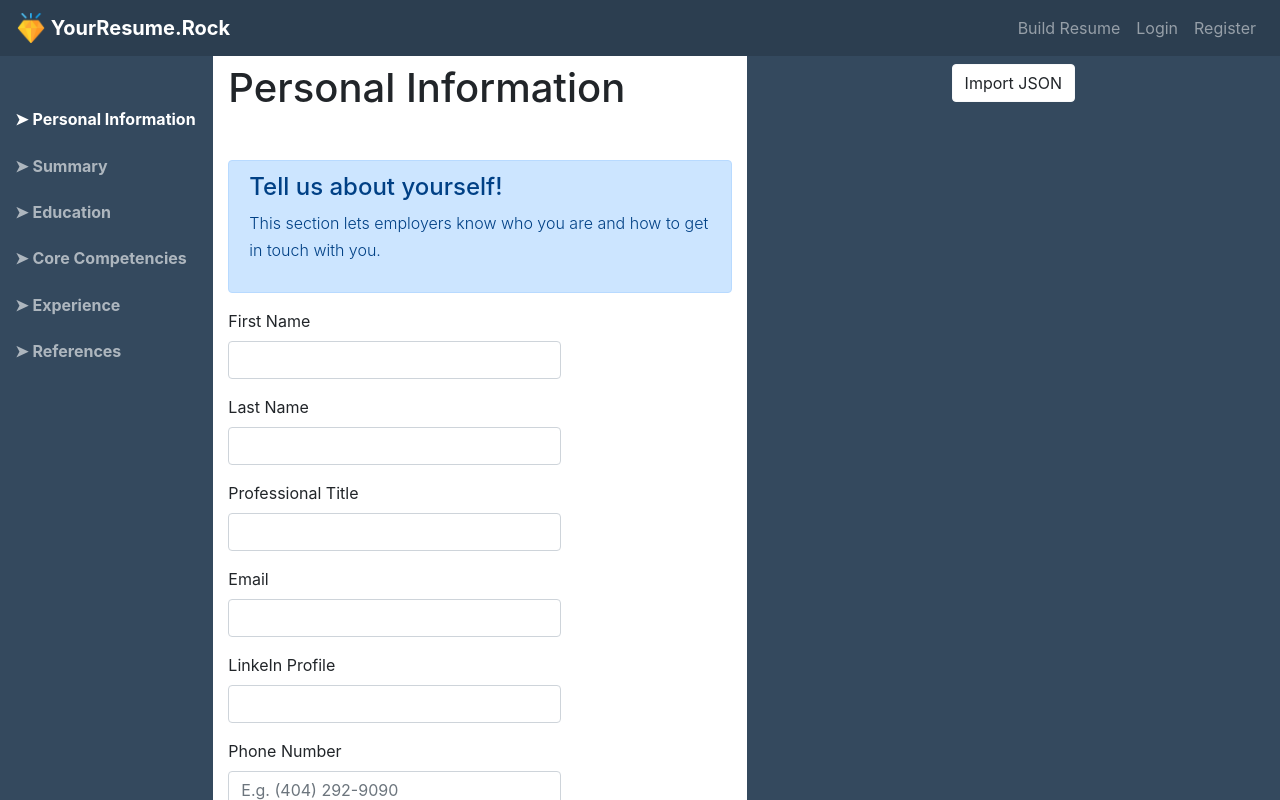
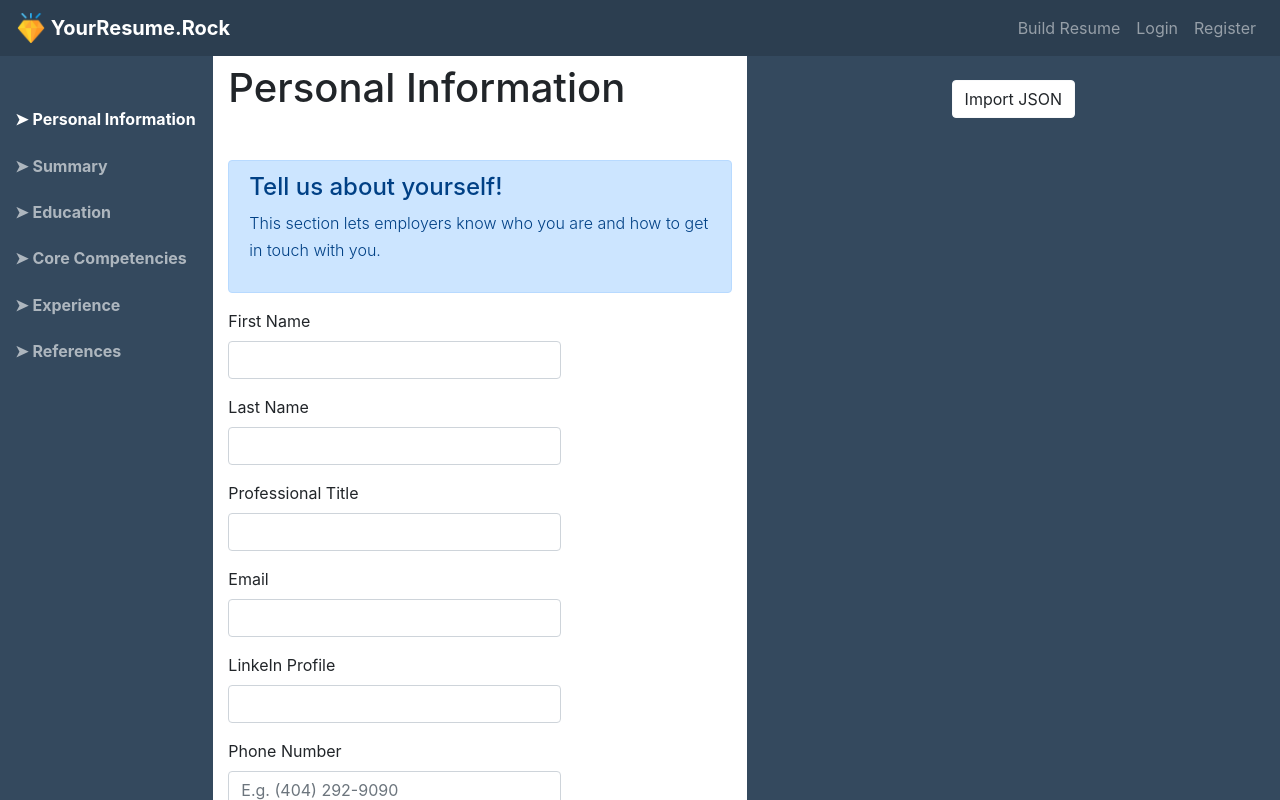
Before and after one commit to ArpitaDeb/ResumeRock, a React (Create React App) app in the folder client/: page /resume in a window 1280 px wide. Built offline with nearby package versions, Linux system fonts and the light colour scheme.

Commit message:
refactor styling

```diff
--- a/client/src/components/preview/index.js
+++ b/client/src/components/preview/index.js
@@ -25,7 +25,7 @@ export default function Preview(props) {
     <div>
       {showMenu ?
         <div className="bar-container">
-          <ButtonGroup className="previw-bar">
+          <ButtonGroup className="previw-bar mt-2">
             <Button variant="light">Export to PDF</Button>
             <Button variant="light">Fullscreen</Button>
             <Button
@@ -44,7 +44,7 @@ export default function Preview(props) {
         </div>
         : showImportBtn ?
           <div className="bar-container">
-            <ButtonGroup className="previw-bar">
+            <ButtonGroup className="previw-bar mt-3">
               <Button
                 variant="light"
                 onClick={() => { setShowImportBtn(false) ; setShowUpload(true)}}
```
